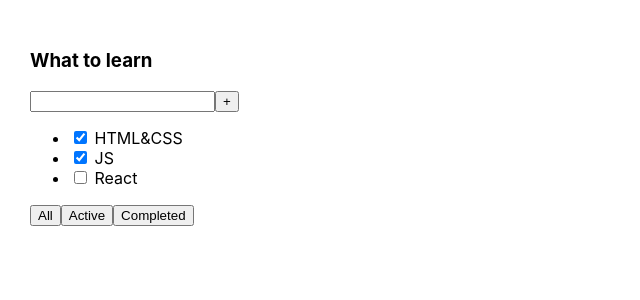
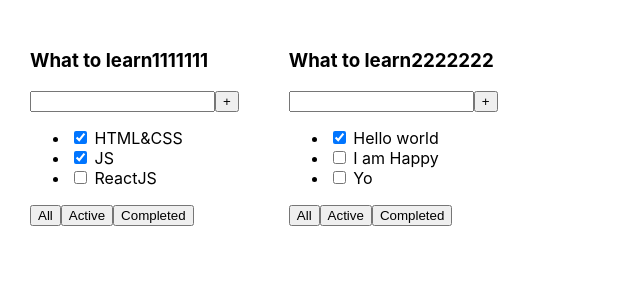
Before and after one commit to Borisov-Ilya/it-incubator-todolist, a React (Create React App) app: page / in a window 1280 px wide. Shown: the top 300 px of the page, without its empty margins (0-640 px from the left). Built offline with nearby package versions, Linux system fonts and the light colour scheme.

Commit message:
add lesson 1

```diff
--- a/src/App.tsx
+++ b/src/App.tsx
@@ -1,26 +1,22 @@
 import React from 'react';
 import './App.css';
+import {Todolist} from "./Todolist";
 
 function App() {
+    const tasks1 = [
+        {id: 1, title: "HTML&CSS", isDone: true},
+        {id: 2, title: "JS", isDone: true},
+        {id: 3, title: "ReactJS", isDone: false}
+    ]
+    const tasks2 = [
+        {id: 1, title: "Hello world", isDone: true},
+        {id: 2, title: "I am Happy", isDone: false},
+        {id: 3, title: "Yo", isDone: false}
+    ]
     return (
         <div className="App">
-            <div>
-                <h3>What to learn</h3>
-                <div>
-                    <input/>
-                    <button>+</button>
-                </div>
-                <ul>
-                    <li><input type="checkbox" checked={true}/> <span>HTML&CSS</span></li>
-                    <li><input type="checkbox" checked={true}/> <span>JS</span></li>
-                    <li><input type="checkbox" checked={false}/> <span>React</span></li>
-                </ul>
-                <div>
-                    <button>All</button>
-                    <button>Active</button>
-                    <button>Completed</button>
-                </div>
-            </div>
+            <Todolist title={'What to learn1111111'} task={tasks1}/>
+            <Todolist title={'What to learn2222222'} task={tasks2}/>
         </div>
     );
 }
--- /dev/null
+++ b/src/Todolist.tsx
@@ -0,0 +1,36 @@
+import React from "react";
+
+type TodolistPropsType = {
+    title: string,
+    task: Array<TasksPropsType>
+}
+
+type TasksPropsType = {
+    id: number,
+    title: string,
+    isDone: boolean
+}
+
+export const Todolist = (props: TodolistPropsType) => {
+    return (
+        <div>
+            <h3>{props.title}</h3>
+            <div>
+                <input/>
+                <button>+</button>
+            </div>
+            <ul>
+                {props.task.map((el) => {
+                    return (
+                        <li><input type="checkbox" checked={el.isDone}/> <span>{el.title}</span></li>
+                    )
+                })}
+            </ul>
+            <div>
+                <button>All</button>
+                <button>Active</button>
+                <button>Completed</button>
+            </div>
+        </div>
+    )
+}
--- a/src/index.tsx
+++ b/src/index.tsx
@@ -4,7 +4,7 @@ import './index.css';
 import App from './App';
 import * as serviceWorker from './serviceWorker';
 
-ReactDOM.render(<App />,  document.getElementById('root'));
+ReactDOM.render(<App/>, document.getElementById('root'));
 
 // If you want your app to work offline and load faster, you can change
 // unregister() to register() below. Note this comes with some pitfalls.
```
